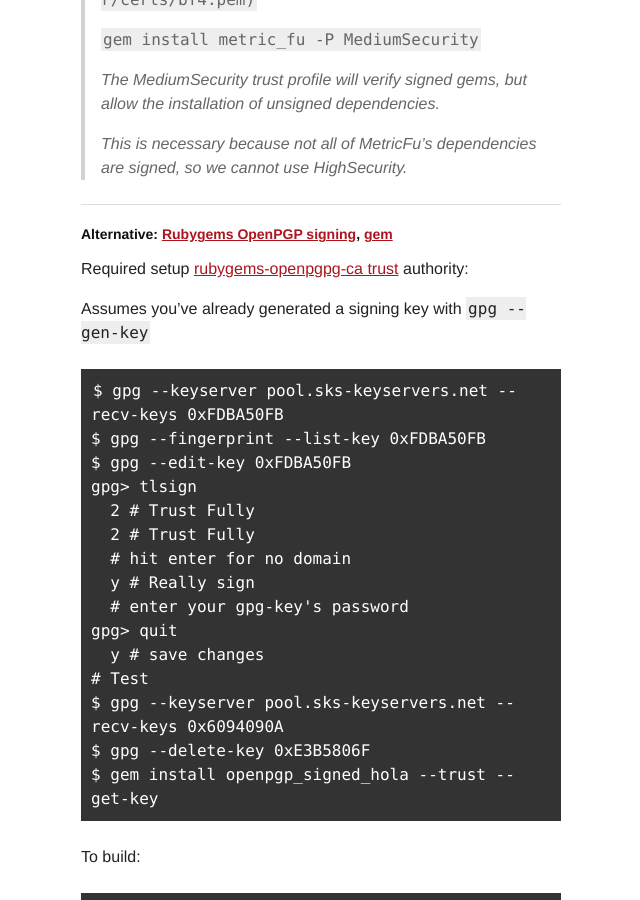
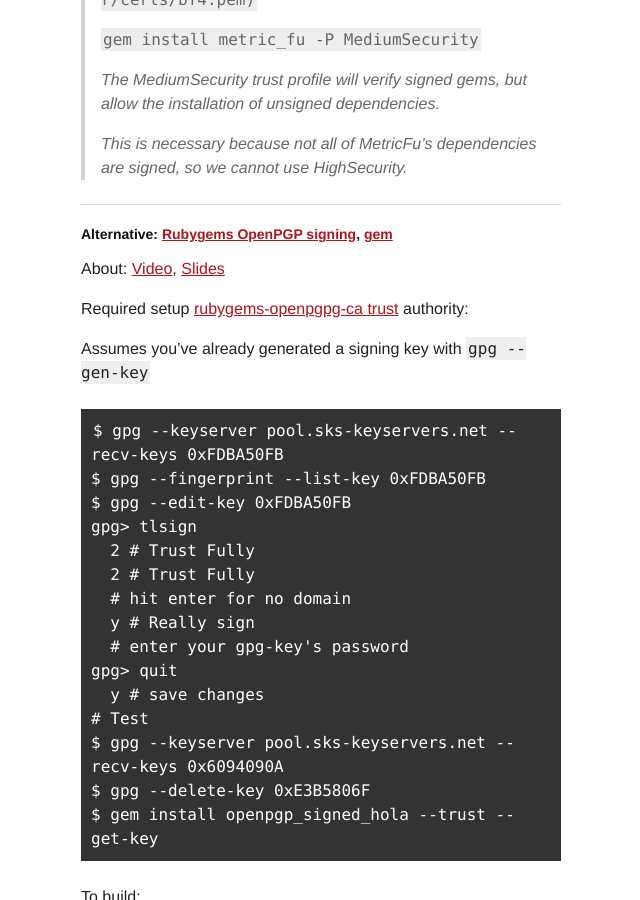
Before and after one commit to radar/guides, a Jekyll site: the page built from security.md, in a window 1280 px wide and 900 px high, scrolled down 2593 px. Shown: the whole window, without its empty margins (319-959 px from the left). Built offline with Jekyll 4.4.1, drawn with Linux system fonts in a browser that asks for light colours.

Commit message:
Add rubygems-openpgp video/slides by @grant-olsen, working link

```diff
--- a/security.md
+++ b/security.md
@@ -103,7 +103,9 @@ Add cert paths to your gemspec
 
 ### Alternative: [Rubygems OpenPGP signing](https://web.archive.org/web/20130914152133/http://www.rubygems-openpgp-ca.org/), [gem](https://github.com/grant-olson/rubygems-openpgp)
 
-Required setup [rubygems-openpgpg-ca trust](https://github.com/grant-olson/rubygems-openpgp-ca.org/blob/master/public/blog/the-complete-guide-to-signing-the-certificate-authority-keys.html) authority:
+About: [Video](https://vimeo.com/59297058), [Slides](https://docs.google.com/a/grant-olson.net/viewer?a=v&pid=sites&srcid=Z3JhbnQtb2xzb24ubmV0fGdyYW50LXMtc3R1ZmZ8Z3g6MTg5MWZkNjU3ZGEyZDY5Yg)
+
+Required setup [rubygems-openpgpg-ca trust](https://desolate-spire-6189.herokuapp.com/blog/the-complete-guide-to-verifying-gems-with-rubygems-openpgp.html) authority:
 
 Assumes you've already generated a signing key with `gpg --gen-key`
 
```
